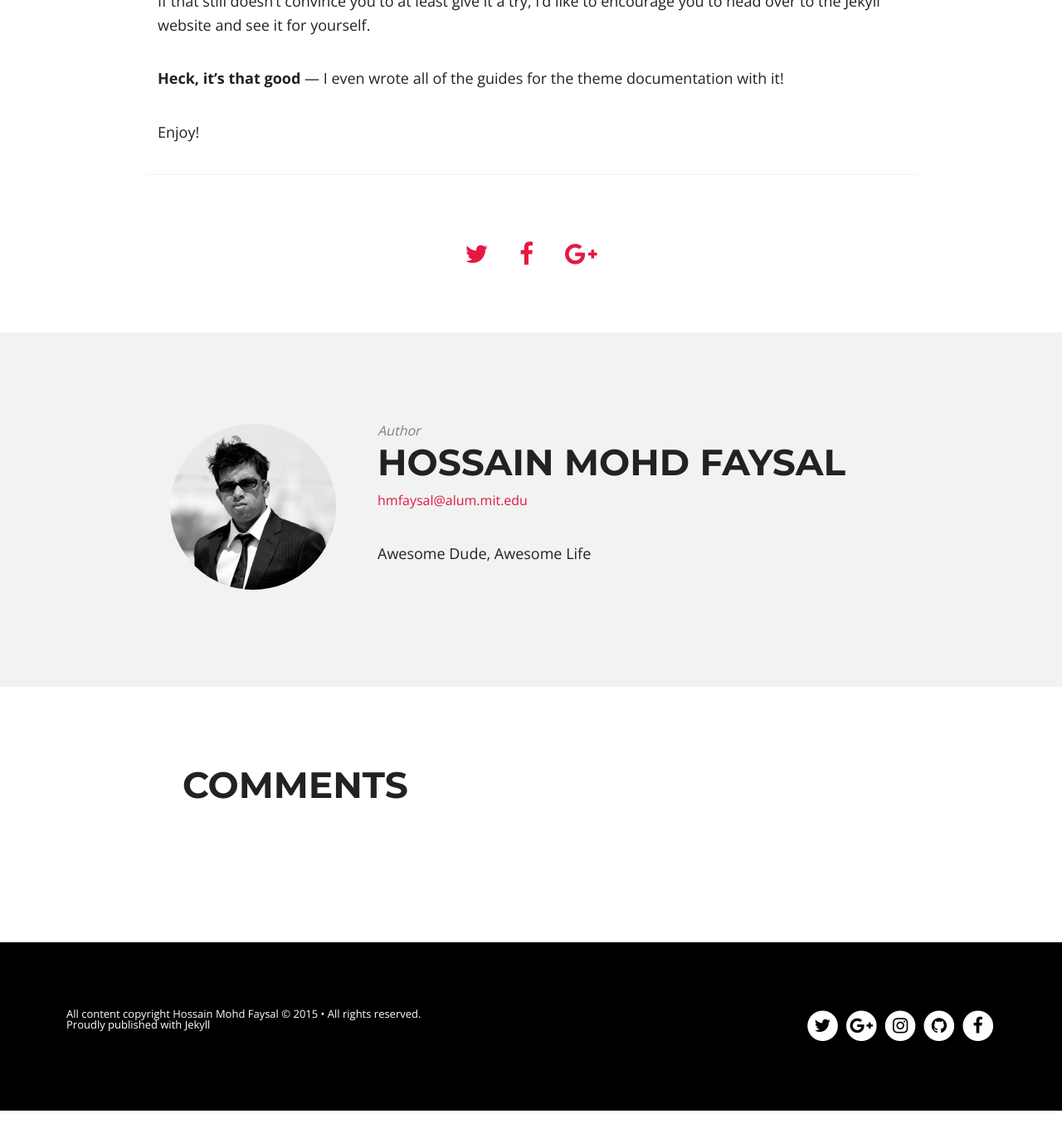
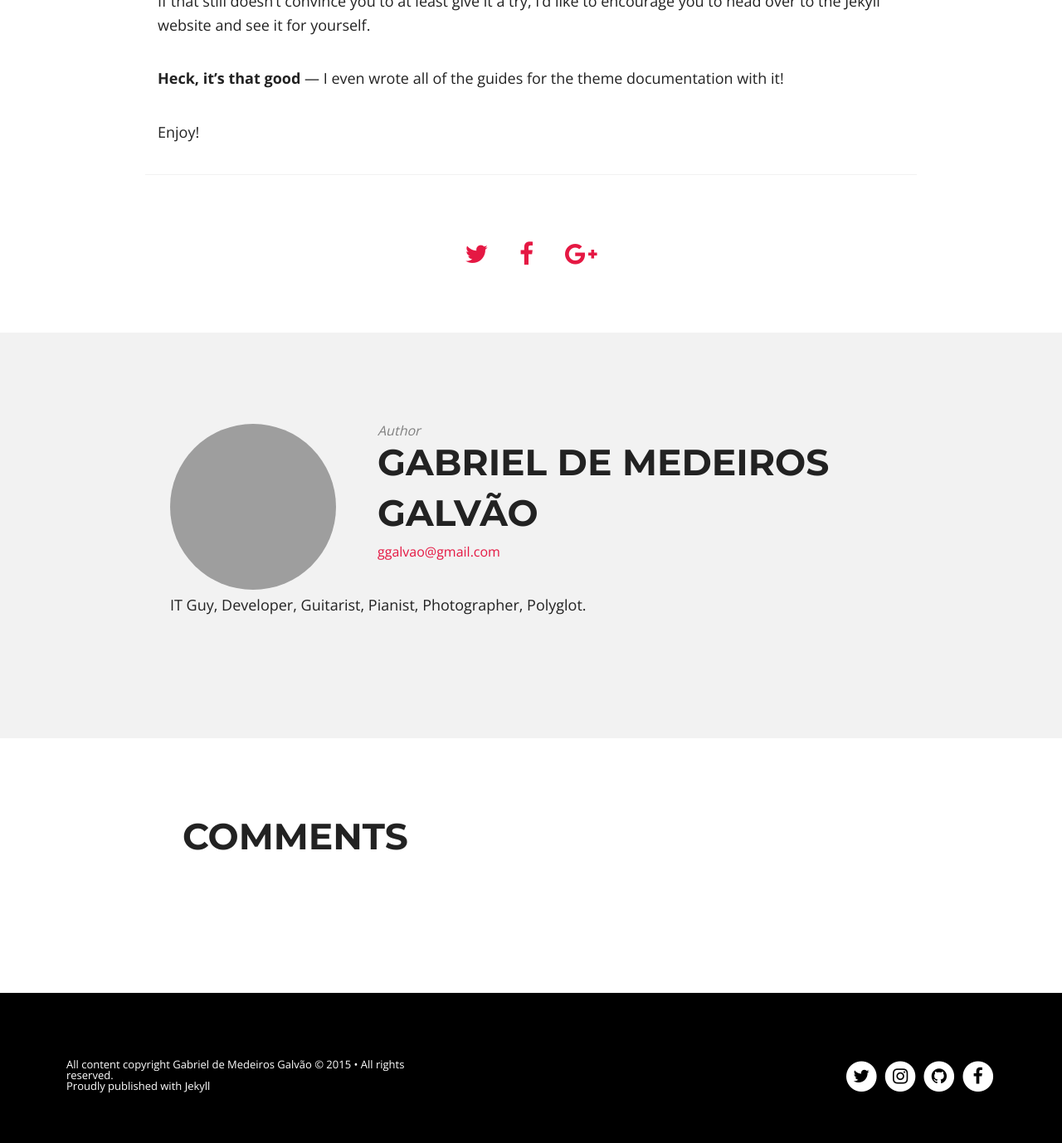
Before and after one commit to ggalvao/ggalvao.github.io, a Jekyll site: the page built from _posts/2014-07-23-why-jekyll.md, in a window 1280 px wide and 1400 px high, scrolled down 1349 px. Shown: the top 1378 px of the window at 83% size. Built offline with Jekyll 4.4.1, drawn with Linux system fonts in a browser that asks for light colours; nearby versions of some CDN libraries; comment, search, counter and statistics services are not loaded; before the commit the page ends 2688 px from its top, so only the background shows below that; some of the changed text lies outside the part shown.

Commit message:
configuring personal data and analytics UA id

```diff
--- a/_config.yml
+++ b/_config.yml
@@ -1,7 +1,7 @@
-title:            Notepad
-description:      "Blogging is fun"
+title:            Gabriel Galvão
+description:      "Gabriel Galvão's random musings"
 logo:             logo.png
-disqus_shortname: hmfaysal
+disqus_shortname: changeme
 share:            true
 dropcap:			true
 # Change url to your domain. Leave localhost server or blank when working locally.
@@ -12,21 +12,21 @@ baseurl: ""
 
 # Owner/author information
 owner:
-  name:           Hossain Mohd Faysal
-  avatar:         hmfaysal.jpg
-  email:          hmfaysal@alum.mit.edu
+  name:           Gabriel de Medeiros Galvão
+  avatar:         ggalvao.jpg
+  email:          ggalvao@gmail.com
   # Use the coder's toolbox at http://coderstoolbox.net/string/#!encoding=xml&action=encode&charset=us_ascii to encode your description into XML string
-  description:    Awesome Dude, Awesome Life
+  description:    IT Guy, Developer, Guitarist, Pianist, Photographer, Polyglot.
   # Social networking links used in footer. Update and remove as you like.
-  twitter:        hmfaysal
-  facebook:       hmfaysal
-  github:         hmfaysal
-  instagram:      hmfaysal
+  twitter:        gmgalvao
+  facebook:       gabrielmgalvao
+  github:         ggalvao
+  instagram:      galvaomgabriel
   # For Google Authorship https://plus.google.com/authorship
-  google_plus:    https://plus.google.com/u/0/102602916593522619858
+  #google_plus:    https://plus.google.com/u/0/102602916593522619858
 
 # Analytics and webmaster tools stuff goes here
-google_analytics:   UA-39365944-7
+google_analytics:   UA-69628712-1
 google_verify:
 # https://ssl.bing.com/webmaster/configure/verify/ownership Option 2 content= goes here
 bing_verify:
@@ -46,7 +46,7 @@ links:
     url: /about
 
 # http://en.wikipedia.org/wiki/List_of_tz_database_time_zones
-timezone:    Asia/Dhaka
+timezone:    Brazil/East
 future:      true
 highlighter: pygments
 markdown:    kramdown
@@ -72,8 +72,8 @@ kramdown:
 
 prose:
   rooturl: '_posts'
-  siteurl: 'http://hmfaysal.github.io/Notepad/'
-  relativeLinks: 'http://hmfaysal.github.io/Notepad/links.jsonp'
+  siteurl: 'http://ggalvao.github.io/'
+  relativeLinks: 'http://ggalvao.github.io/links.jsonp'
   media: 'images'
   metadata:
     _posts:
```
